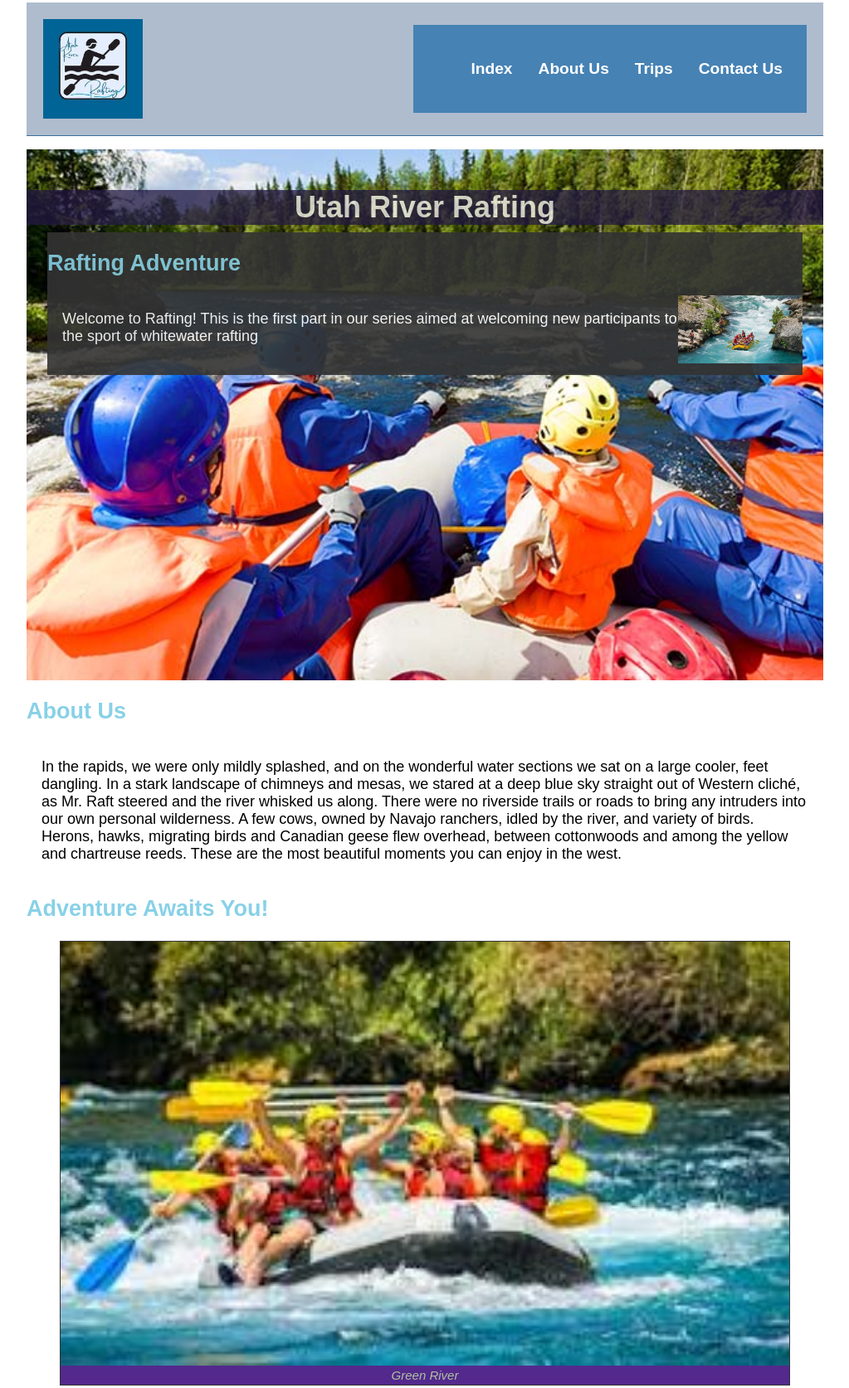
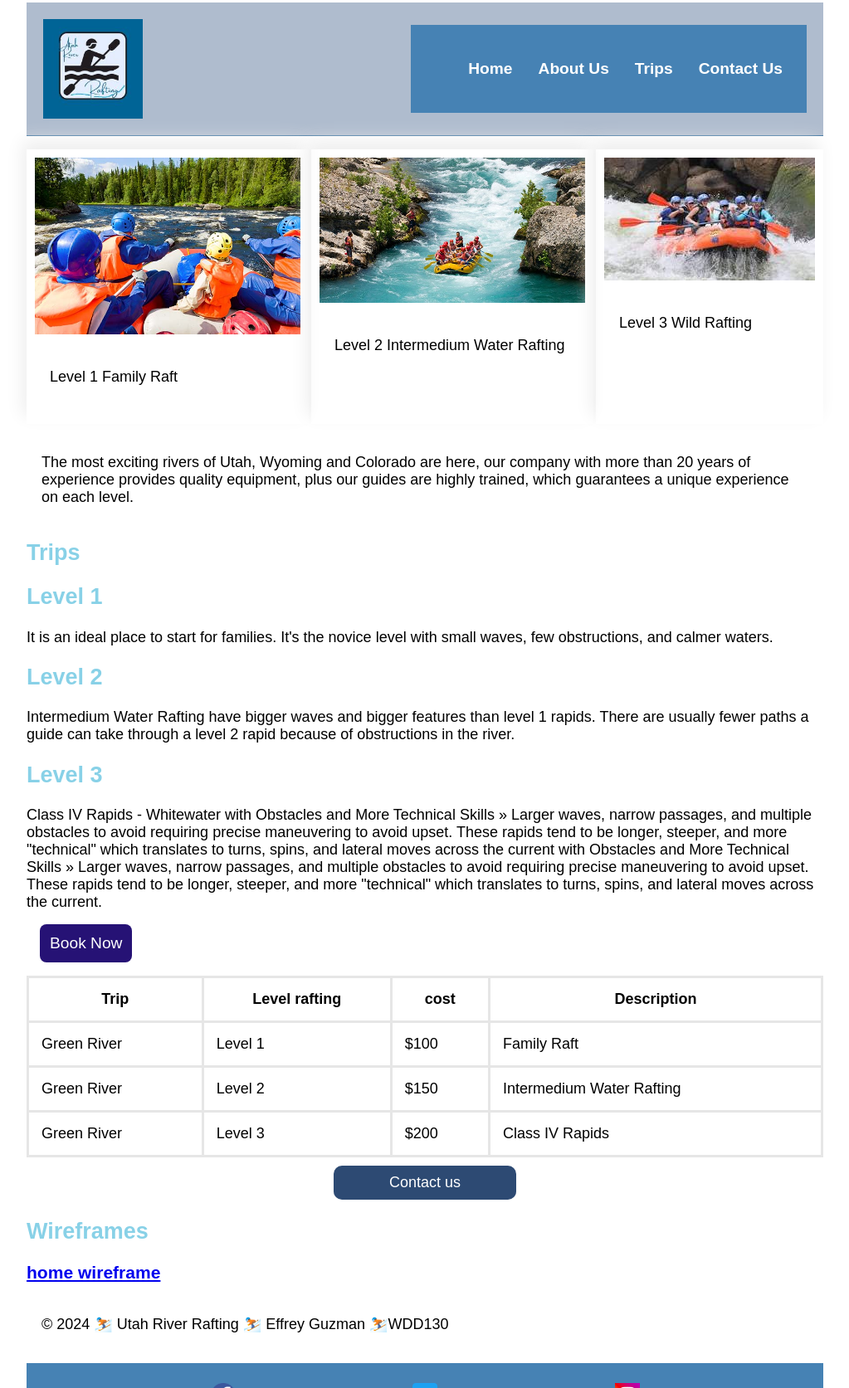
Before and after one commit to Reypao/wdd130, a plain HTML site: page trips.html in a window 1280 px wide. Shown: the part 85-1758 px from the top of the page at 83% size, without its empty margins (128-1151 px from the left). Drawn offline with Linux system fonts and the light colour scheme.

Commit message:
Update trips.html

```diff
--- a/trips.html
+++ b/trips.html
@@ -1,19 +1,18 @@
 <!DOCTYPE html>
 <html lang="en">
 <head>
-        <meta charset = "utf-8">
+    <meta charset="utf-8">
     <meta name="viewport" content="width=device-width, initial-scale=1.0">
-        <title>About us</title>
-        <meta name="Utah River Rafting" content="The unique Rafting in Utah, Utah River Rafting offers rafting on the Green River. Since 1999, we have been family owned and operated, rafting the
-         Green River section of the Canyon and beyond.">
+    <title>Our Trips - Utah River Rafting</title>
+    <meta name="description" content="Explore our exciting river rafting trips and find the perfect adventure for you.">
     <link rel="stylesheet" href="./styles/rafting.css">
 </head>
 <body>
     <header>
-        <img src="images/logo.jpg" alt="Utah River Rafting Logo image" class="logo">
+        <img src="images/logo.jpg" alt="Utah River Rafting Logo" class="logo">
         <nav>
                 <ul>
-                <li><a href="index.html">Index</a></li>
+                    <li><a href="index.html">Home</a></li>
                     <li><a href="about.html">About Us</a></li>
                     <li><a href="trips.html">Trips</a></li>
                     <li><a href="contact.html">Contact Us</a></li>
@@ -21,39 +20,59 @@
         </nav>
     </header>
     <main>
-        <div class="hero">
-            <img src="images/raftingpic3.jpg" alt="raftingpic3">
+        <div id="trips">
+            <div class="trip"><img src="images/raftingpic3.jpg" alt="Level 1 Family Raft" ><p>Level 1 Family Raft</p></div>
+            <div class="trip"><img src="images/raftingpic4.jpg" alt="Level 2 Intermedium Water Rafting" ><p>Level 2 Intermedium Water Rafting</p></div>
+            <div class="trip"><img src="images/raftingpic1.jpeg" alt="Level 3 Wild Rafting" ><p>Level 3 Wild Rafting</p></div>
+        </div>
+    </main>
+        <div>
+            <p>The most exciting rivers of Utah, Wyoming and Colorado are here, our company with more than 20 years of experience provides quality equipment, plus our guides are highly trained, which guarantees a unique experience on each level.</p>
+        </div>
+        <h2>Trips</h2>
+        <section>
+            <h2>Level 1</h2>
+            It is an ideal place to start for families. It's the novice level with small waves, few obstructions, and calmer waters.
+        </section>
+        <section>
+            <h2>Level 2</h2>
+            Intermedium Water Rafting have bigger waves and bigger features than level 1 rapids. There are usually fewer paths a guide can take through a level 2  rapid because of obstructions in the river.
+        </section>
+        <section>
+            <h2>Level 3</h2>
+            Class IV Rapids - Whitewater with Obstacles and More Technical Skills » Larger waves, narrow passages, and multiple obstacles to avoid requiring precise maneuvering to avoid upset. These rapids tend to be longer, steeper, and more "technical" which translates to turns, spins, and lateral moves across the current with Obstacles and More Technical Skills » Larger waves, narrow passages, and multiple obstacles to avoid requiring precise maneuvering to avoid upset. These rapids tend to be longer, steeper, and more "technical" which translates to turns, spins, and lateral moves across the current.
+        </section>
+        <button type="button">Book Now</button>
+        <table>
+            <tr>
+            <th>Trip</th>
+            <th>Level rafting</th>
+            <th>cost</th>
+            <th>Description</th>
+            </tr>
+            <tr>
+                <td>Green River</td>
+                <td>Level 1</td>
+                <td>$100</td>
+                <td>Family Raft</td>
+            </tr>
+            <tr>
+                <td>Green River</td>
+                <td>Level 2</td>
+                <td>$150</td>
+                <td>Intermedium Water Rafting</td>
+            </tr>
+            <tr>
+                <td>Green River</td>
+                <td>Level 3</td>
+                <td>$200</td>
+                <td>Class IV Rapids</td>
+            </tr>
+        </table>
+        <a href="contact.html" id="contact-button">Contact us</a>
+        <h2>Wireframes</h2>
+        <h3><a href="https://byui-wdd.github.io/wdd130/rafting_images/wireframe_home.png">home wireframe</a></h3>
 
-            <h1>Utah River Rafting</h1>
-            <article>
-                <h2>Rafting Adventure</h2>
-                <img src="images/raftingpic4.jpg" alt="Rafting in action">
-                <p>Welcome to Rafting! This is the first part in our series aimed at welcoming new participants to the sport of whitewater rafting</p>
-            </article>
-        </div>
-
-        <section>
-            <h2>About Us</h2>
-
-            <p>In the rapids, we were only mildly splashed, and on the wonderful water sections we sat on a large cooler, feet dangling. In a stark landscape of chimneys and mesas, we stared at a deep blue sky straight out of Western cliché, as Mr. Raft steered and the river whisked us along. There were no riverside trails or roads to bring any intruders into our own personal wilderness. A few cows, owned by Navajo ranchers, idled by the river, and variety of birds. Herons, hawks, migrating birds and Canadian geese flew overhead, between cottonwoods and among the yellow and chartreuse reeds. These are the most beautiful moments you can enjoy in the west.</p>
-        </section>
-
-        <section>
-            <h2>Adventure Awaits You!</h2>
-            <figure>
-                <img src="images/rafting.jpeg" alt="Green River">
-                <figcaption>Green River</figcaption>
-            </figure>
-            <figure>
-                <img src="images/raftingpic2.jpg" alt="Provo River" class="picture">
-                <figcaption>Provo River</figcaption>
-            </figure>
-            <figure>
-                <img src="images/raftingpic5.jpg" alt="Yampa River" class="picture">
-                <figcaption>Yampa River</figcaption>
-            </figure>
-        </section>
-     </main>
         <footer>
             <p>&copy; 2024 ⛷️ Utah River Rafting ⛷️ Effrey Guzman ⛷️WDD130</p>
             <nav class="sociallinks">
```
Lines whose indentation alone changed are shown as unchanged.
